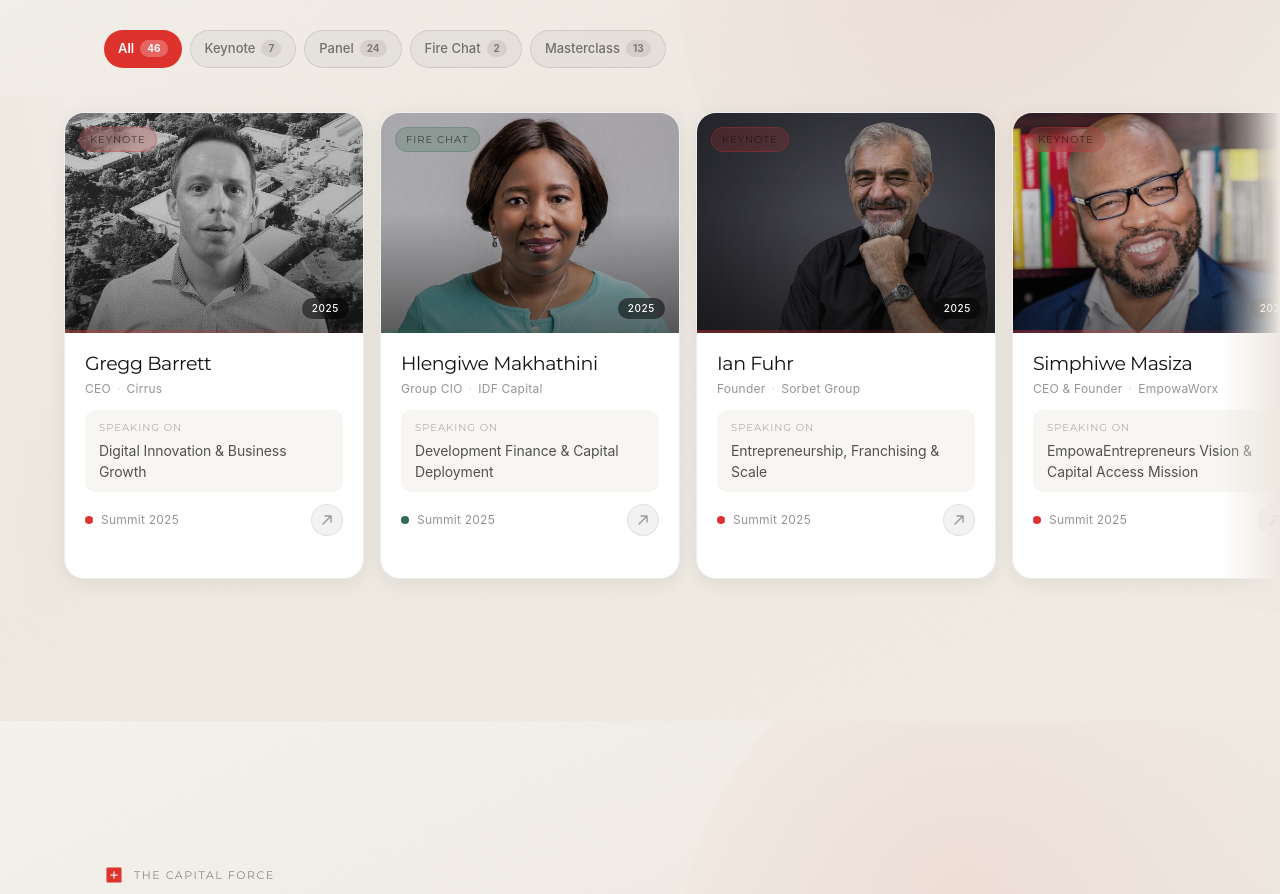
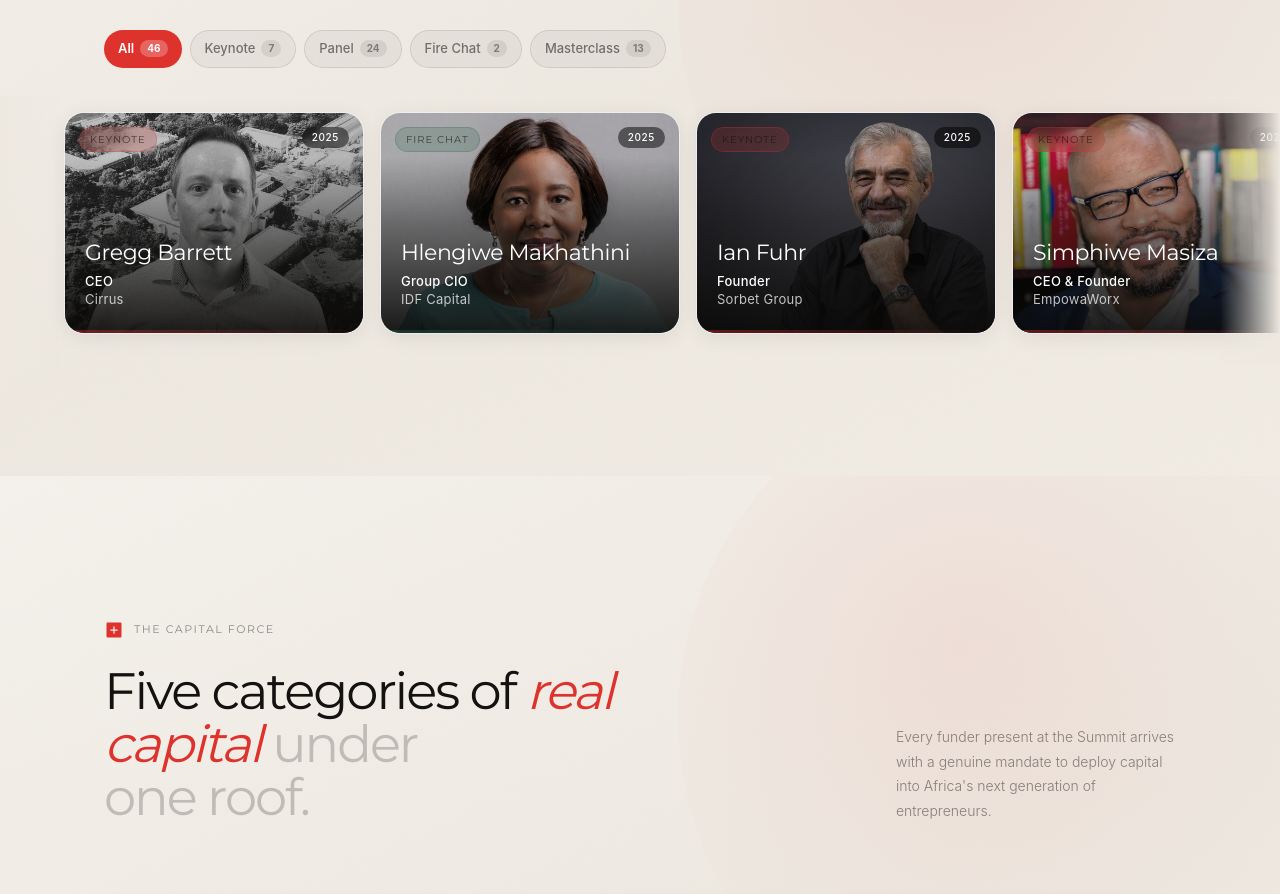
Before and after one commit to brandfocal/empowaentrepreneurs, a React (Vite) app: page /summit in a window 1280 px wide. Shown: the part 4848-5742 px from the top of the page. Built offline with nearby package versions, Linux system fonts and the light colour scheme.

Commit message:
Refactor speaker cards to show name/title over the image and discard external info box

```diff
--- a/src/components/generated/FundingSummitPage.tsx
+++ b/src/components/generated/FundingSummitPage.tsx
@@ -3639,7 +3639,7 @@ export const PastSpeakersSection = () => {
                 <div aria-hidden="true" style={{
                   position: 'absolute',
                   inset: 0,
-                  background: 'linear-gradient(to top, rgba(10,9,8,0.5) 0%, transparent 55%)',
+                  background: 'linear-gradient(to top, rgba(10,9,8,0.9) 0%, rgba(10,9,8,0.4) 50%, transparent 80%)',
                   pointerEvents: 'none'
                 }} />
                 {/* Tag badge */}
@@ -3665,7 +3665,7 @@ export const PastSpeakersSection = () => {
                 {/* Year badge */}
                 <div style={{
                   position: 'absolute',
-                  bottom: '14px',
+                  top: '14px',
                   right: '14px',
                   background: 'rgba(0,0,0,0.5)',
                   backdropFilter: 'blur(6px)',
@@ -3680,6 +3680,43 @@ export const PastSpeakersSection = () => {
                 }}>
                   {speaker.year}
                 </div>
+
+                {/* Speaker Info Area (Inside Image) */}
+                <div style={{
+                  position: 'absolute',
+                  bottom: '24px',
+                  left: '20px',
+                  right: '20px',
+                  display: 'flex',
+                  flexDirection: 'column',
+                  gap: '6px',
+                  zIndex: 2
+                }}>
+                  <h3 style={{
+                    fontFamily: 'Montserrat, sans-serif',
+                    fontSize: isMobile ? '18px' : '22px',
+                    fontWeight: 500,
+                    letterSpacing: '-0.4px',
+                    color: '#FFFFFF',
+                    margin: 0,
+                    lineHeight: 1.2
+                  }}>
+                    {speaker.name}
+                  </h3>
+                  <p style={{
+                    fontFamily: 'Inter, sans-serif',
+                    fontSize: '13px',
+                    color: 'rgba(255,255,255,0.75)',
+                    margin: 0,
+                    letterSpacing: '0.02em',
+                    lineHeight: 1.4
+                  }}>
+                    <span style={{ fontWeight: 500, color: '#FFFFFF' }}>{speaker.role}</span>
+                    <br />
+                    <span>{speaker.company}</span>
+                  </p>
+                </div>
+
                 {/* Bottom accent line */}
                 <div aria-hidden="true" style={{
                   position: 'absolute',
@@ -3691,117 +3728,6 @@ export const PastSpeakersSection = () => {
                   opacity: isHov ? 1 : 0.4,
                   transition: 'opacity 0.3s ease'
                 }} />
-              </div>
-
-              {/* Info Area */}
-              <div style={{
-                padding: '20px 20px 24px',
-                display: 'flex',
-                flexDirection: 'column',
-                gap: '12px',
-                background: '#FFFFFF'
-              }}>
-                <div>
-                  <h3 style={{
-                    fontFamily: 'Montserrat, sans-serif',
-                    fontSize: isMobile ? '16px' : '19px',
-                    fontWeight: 500,
-                    letterSpacing: '-0.4px',
-                    color: '#141210',
-                    margin: '0 0 5px',
-                    lineHeight: 1.2
-                  }}>
-                    {speaker.name}
-                  </h3>
-                  <p style={{
-                    fontFamily: 'Inter, sans-serif',
-                    fontSize: '12px',
-                    color: 'rgba(20,18,16,0.45)',
-                    margin: 0,
-                    letterSpacing: '0.02em'
-                  }}>
-                    <span>{speaker.role}</span>
-                    <span style={{
-                      color: 'rgba(20,18,16,0.2)',
-                      margin: '0 6px'
-                    }}>·</span>
-                    <span>{speaker.company}</span>
-                  </p>
-                </div>
-
-                {/* Speaking On box */}
-                <div style={{
-                  background: '#F7F6F3',
-                  borderRadius: '10px',
-                  padding: '10px 14px'
-                }}>
-                  <div style={{
-                    fontFamily: 'Montserrat, sans-serif',
-                    fontSize: '10px',
-                    letterSpacing: '0.1em',
-                    textTransform: 'uppercase',
-                    color: 'rgba(20,18,16,0.3)',
-                    marginBottom: '5px',
-                    fontWeight: 500
-                  }}>
-                    Speaking On
-                  </div>
-                  <div style={{
-                    fontFamily: 'Inter, sans-serif',
-                    fontSize: isMobile ? '13px' : '14px',
-                    color: 'rgba(20,18,16,0.72)',
-                    lineHeight: 1.5,
-                    letterSpacing: '-0.1px'
-                  }}>
-                    {speaker.topic}
-                  </div>
-                </div>
-
-
-
-                {/* Bottom row */}
-                <div style={{
-                  display: 'flex',
-                  alignItems: 'center',
-                  justifyContent: 'space-between'
-                }}>
-                  <div style={{
-                    display: 'flex',
-                    alignItems: 'center',
-                    gap: '8px'
-                  }}>
-                    <div style={{
-                      width: '8px',
-                      height: '8px',
-                      borderRadius: '50%',
-                      background: speaker.accentColor,
-                      flexShrink: 0
-                    }} />
-                    <span style={{
-                      fontFamily: 'Inter, sans-serif',
-                      fontSize: '12px',
-                      color: 'rgba(20,18,16,0.45)',
-                      letterSpacing: '0.02em'
-                    }}>
-                      Summit {speaker.year}
-                    </span>
-                  </div>
-                  <div style={{
-                    width: '32px',
-                    height: '32px',
-                    background: 'rgba(20,18,16,0.05)',
-                    border: '1px solid rgba(20,18,16,0.08)',
-                    borderRadius: '50%',
-                    display: 'flex',
-                    alignItems: 'center',
-                    justifyContent: 'center',
-                    flexShrink: 0
-                  }}>
-                    <svg width="12" height="12" viewBox="0 0 12 12" fill="none">
-                      <path d="M2 10L10 2M10 2H4M10 2V8" stroke="rgba(20,18,16,0.4)" strokeWidth="1.4" strokeLinecap="round" strokeLinejoin="round" />
-                    </svg>
-                  </div>
-                </div>
               </div>
             </motion.article>;
           })}
```
